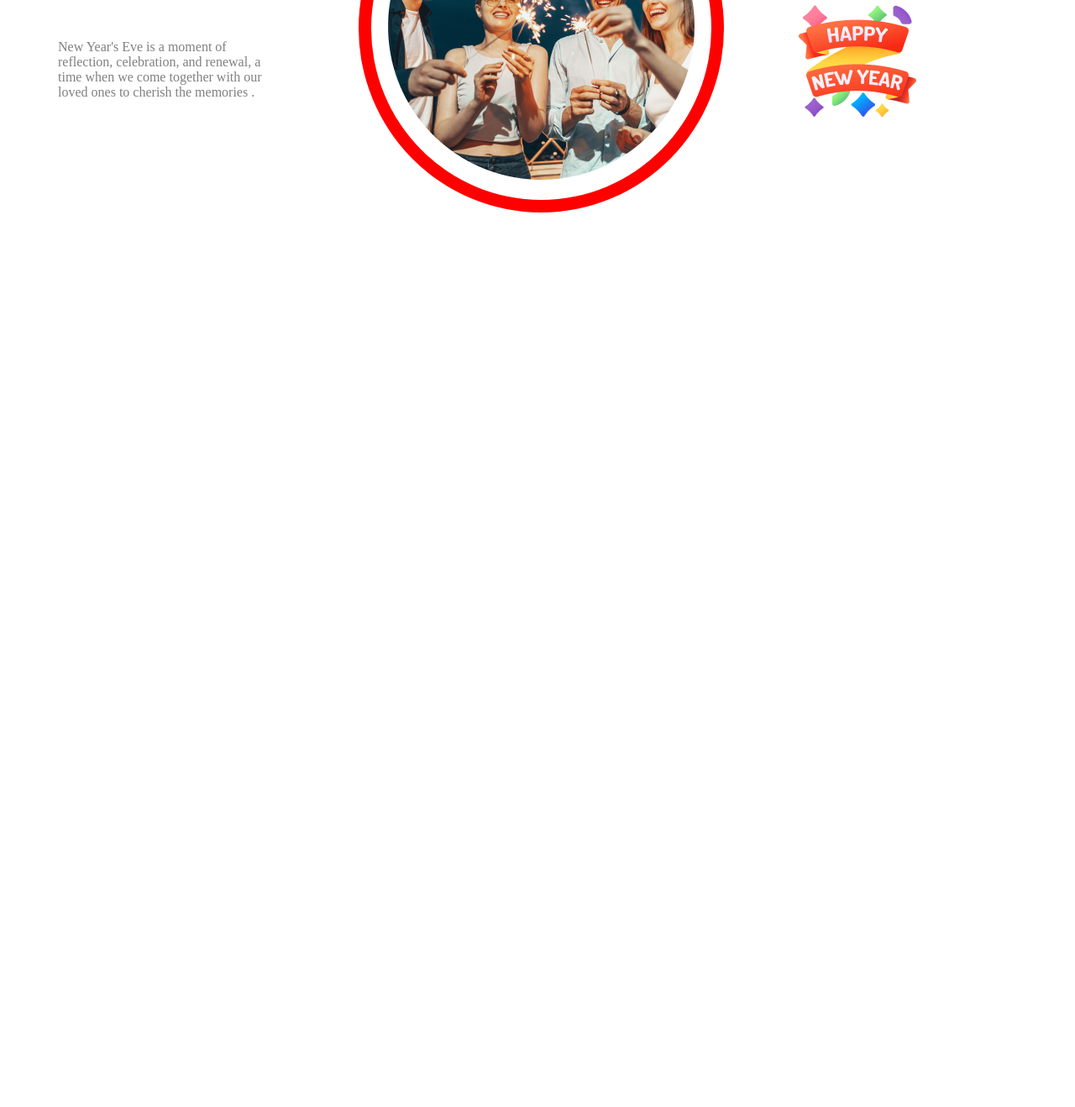
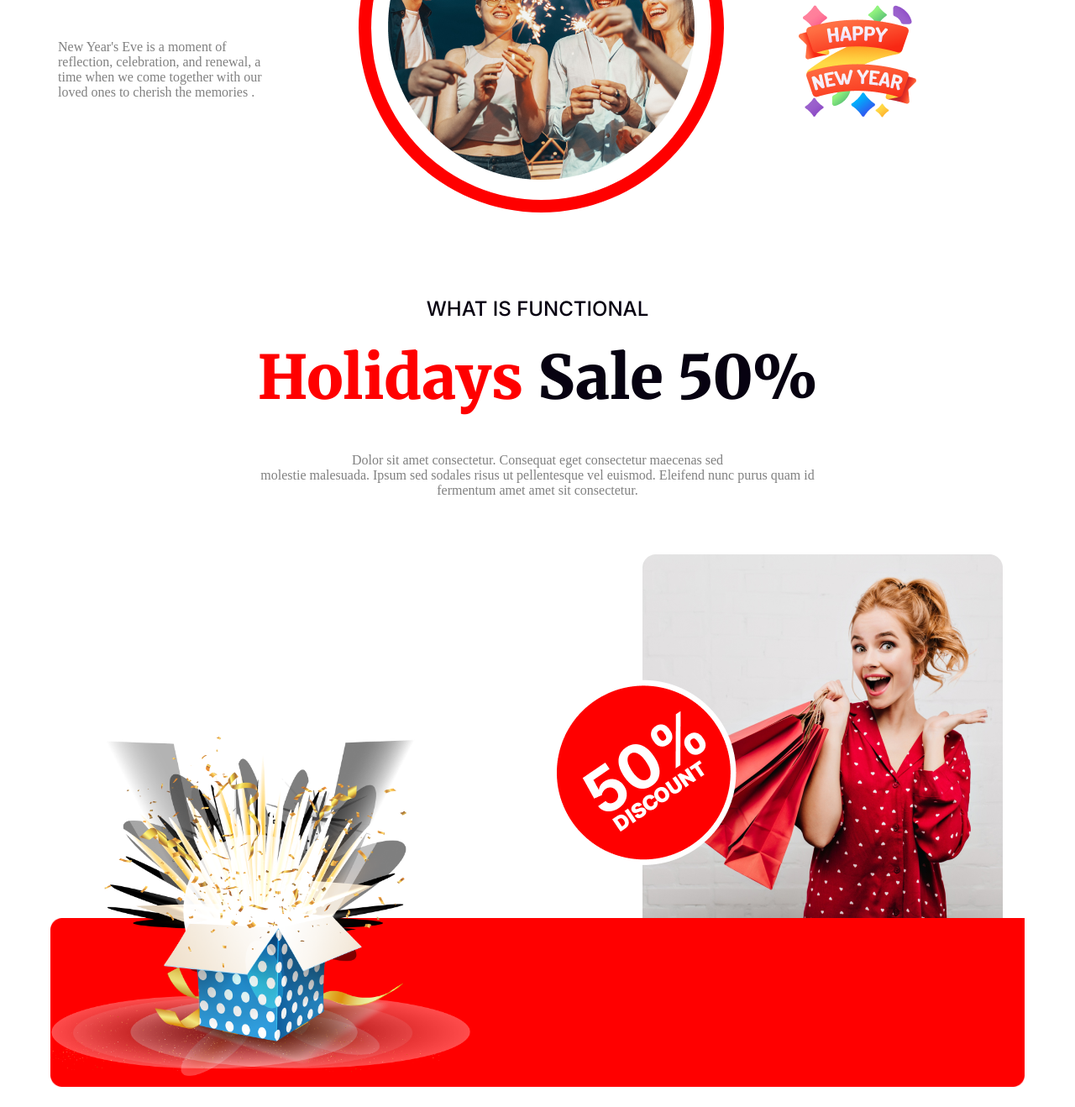
Before and after one commit to Badhon40/B9_New_Year_repo, a plain HTML site: page index.html in a window 1280 px wide. Shown: the part 2726-4044 px from the top of the page at 84% size. Before the commit the page ends 2999 px from the top, so only its background shows below. Drawn offline with Linux system fonts and the light colour scheme.

Commit message:
sales portion done

```diff
--- a/index.html
+++ b/index.html
@@ -79,7 +79,30 @@
                 <img src="/B9A1-New-Year-New-Mission/resources/group_96.png" alt="">
             </div>
         </section>
+                <div class="holidays">
+                    <h5>
+                        WHAT IS FUNCTIONAL
+                    </h5>
+                    <h2><span>Holidays</span> Sale 50%</h2>
+                    <p>Dolor sit amet consectetur. Consequat eget consectetur maecenas sed <br>
+                        molestie malesuada. Ipsum sed  sodales risus ut pellentesque vel euismod. Eleifend nunc purus quam id
+                        <br> fermentum amet amet sit consectetur.</p>
+                </div>
+                <div class="holidays_img">
+                    <div class="img_box_1">
+                        <img class="img_1" src="/B9A1-New-Year-New-Mission/resources/rectangle_1.png" alt="">
+                    </div>
+                    <div class="img_box_2">
+                        <img class="img_2" src="/B9A1-New-Year-New-Mission/resources/group_44.png" alt="">
+                    </div>
+                    <div class="img_box_3">
+                        <img class="img_3" src="/B9A1-New-Year-New-Mission/resources/group_75.png" alt="">
+                    </div>
+                    <div class="img_box_4">
+                        <img class="img_4" src="/B9A1-New-Year-New-Mission/resources/rectangle_2.png" alt="">
+                    </div>
 
+                </div>
         <section>
 
         </section>
--- a/styles/style.css
+++ b/styles/style.css
@@ -188,3 +188,69 @@ h2{
     color: gray;
     max-width: 260px;
 }
+
+.holidays{
+    text-align: center;
+    margin-top: 100px;
+}
+.holidays h5{
+    color: rgb(7, 2, 17);
+    font-family: Inter;
+    font-size: 24px;
+    font-weight: 500;
+    margin-bottom: -20px;
+}
+.holidays h2{
+    font-family: Merriweather;
+    font-size: 72px;
+    font-weight: 900;
+}
+.holidays h2 span{
+    color: rgb(255, 0, 0);
+}
+
+.holidays p{
+    color: gray;
+
+}
+
+.holidays-img{
+    margin-top:1320px;
+ }
+.img_box_1{
+    margin-top: 50px;
+    position: relative;
+    width: 100%;
+
+}
+.img_1{
+    position: absolute;
+    bottom:0px ;
+    right: 0px;
+    left: 705px;
+}
+.img_box_2{
+    position: relative;
+}
+.img_2{
+   position: absolute;
+   bottom: 20px;
+   right: 300px;
+}
+.img_box_3{
+    position: relative;
+    top: 200px;
+}
+.img_3{
+    width: 500px;
+    position: absolute;
+    left: 0px;
+    bottom: 0px;
+}
+.img_box_4{
+    margin-top: 500px;
+    right: 50px;
+}
+.img_4{
+    width: 100%;
+}
```
